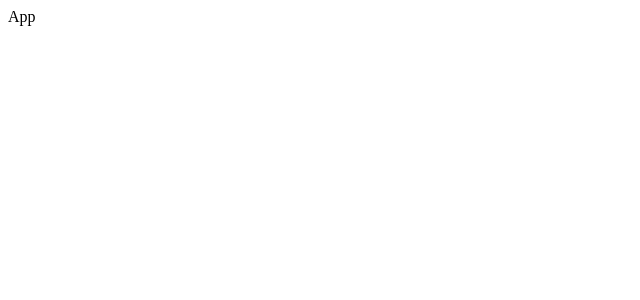
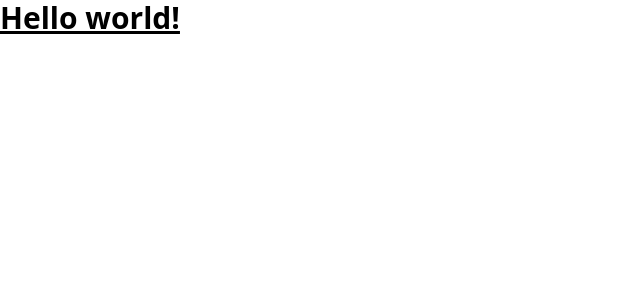
Before and after one commit to ted-dino/front-end-developer, a React (Vite) app in the folder weather-app/: page / in a window 1280 px wide. Shown: the top 300 px of the page, without its empty margins (0-640 px from the left). Built offline with nearby package versions, Linux system fonts and the light colour scheme.

Commit message:
Add tailwind css

```diff
--- a/weather-app/package.json
+++ b/weather-app/package.json
@@ -15,6 +15,9 @@
     "@types/react": "^18.0.0",
     "@types/react-dom": "^18.0.0",
     "@vitejs/plugin-react": "^1.3.0",
+    "autoprefixer": "^10.4.7",
+    "postcss": "^8.4.14",
+    "tailwindcss": "^3.1.5",
     "vite": "^2.9.9"
   }
 }
--- /dev/null
+++ b/weather-app/postcss.config.js
@@ -0,0 +1,6 @@
+module.exports = {
+  plugins: {
+    tailwindcss: {},
+    autoprefixer: {},
+  },
+}
--- a/weather-app/src/App.jsx
+++ b/weather-app/src/App.jsx
@@ -1,7 +1,5 @@
-import "./App.css";
-
 function App() {
-  return <div>App</div>;
+  return <h1 class="text-3xl font-bold underline">Hello world!</h1>;
 }
 
 export default App;
--- a/weather-app/src/index.css
+++ b/weather-app/src/index.css
@@ -0,0 +1,6 @@
+@import url("https://fonts.googleapis.com/css2?family=Raleway:wght@500;600;700&display=swap");
+@tailwind base;
+@tailwind components;
+@tailwind utilities;
+
+/* font-family: 'Raleway', sans-serif; */
--- /dev/null
+++ b/weather-app/tailwind.config.js
@@ -0,0 +1,8 @@
+/** @type {import('tailwindcss').Config} */
+module.exports = {
+  content: ["./index.html", "./src/**/*.{vue,js,ts,jsx,tsx}"],
+  theme: {
+    extend: {},
+  },
+  plugins: [],
+};
```
Also changed, not shown: weather-app/src/App.css (deleted), 1 other file (tests, documents, lock files or other folders).
